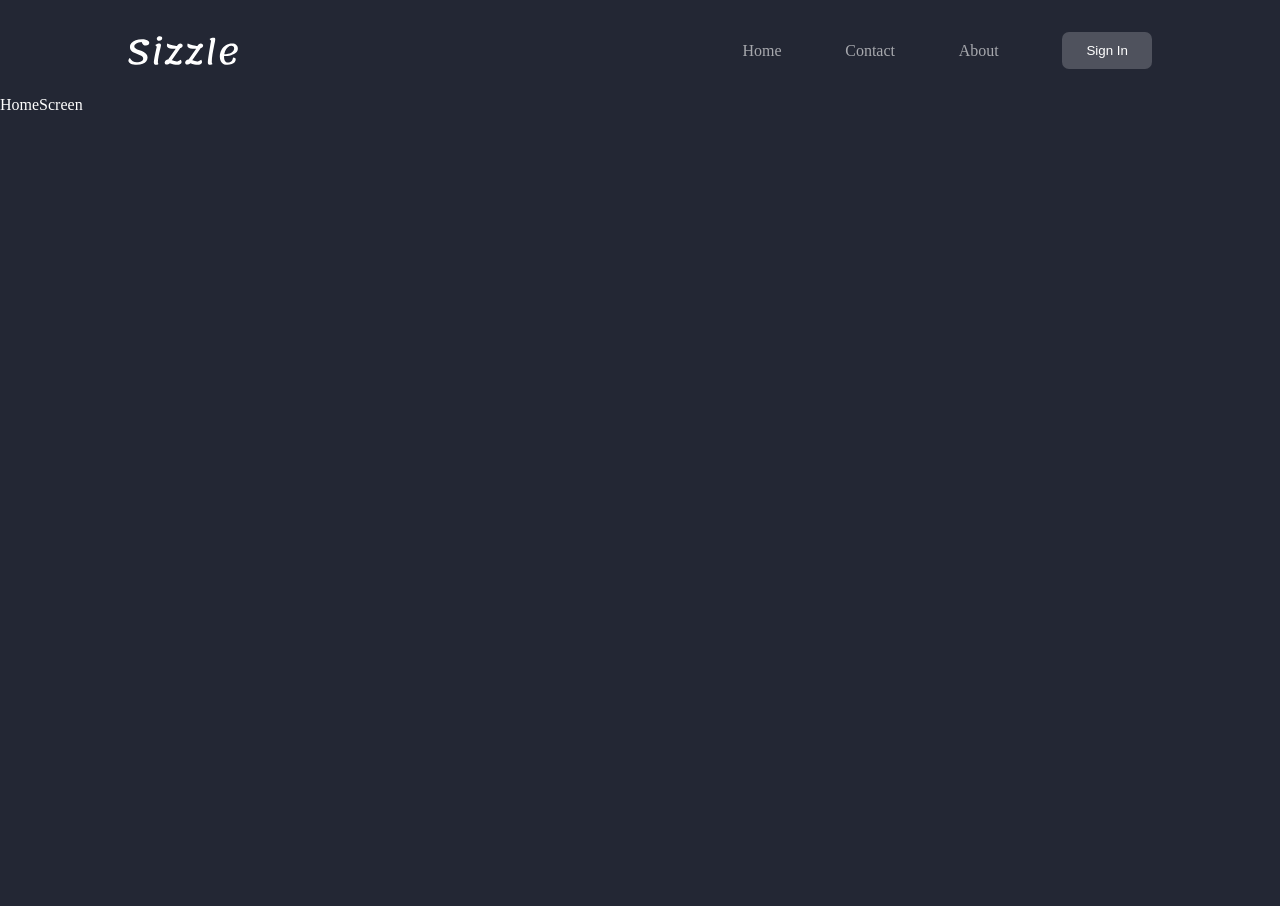
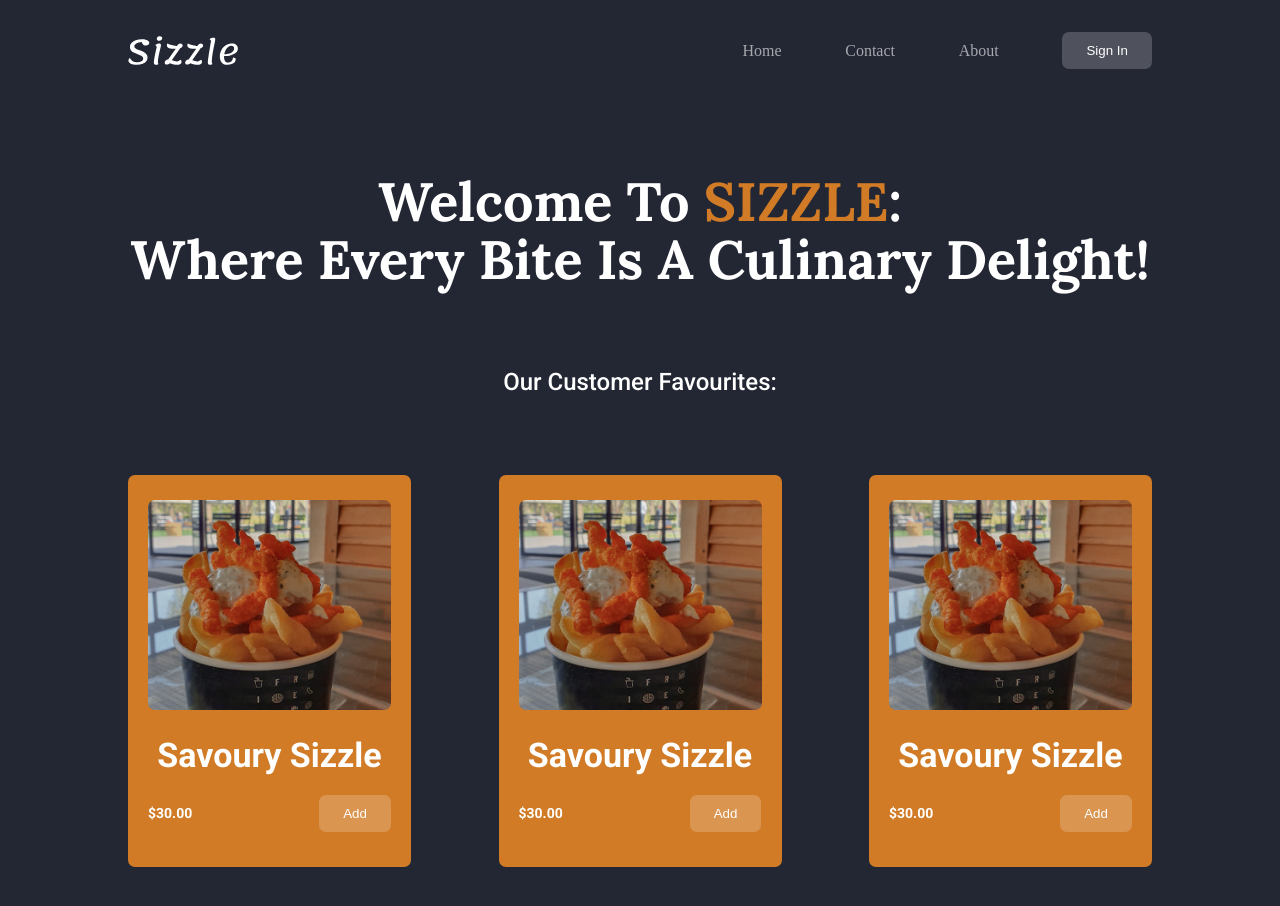
Before and after one commit to Jeetjyoti-Deka/Restaurant_Website, a React (Vite) app in the folder frontend/: page /home in a window 1280 px wide. Shown: the top 906 px of the page. Before the commit the page ends 800 px from the top, so only its background shows below. Built offline with nearby package versions, Linux system fonts and the light colour scheme.

Commit message:
Create Home Screen and FoodCard

```diff
--- /dev/null
+++ b/frontend/src/components/FoodCard.jsx
@@ -0,0 +1,60 @@
+import styled from "styled-components";
+import cardImg1 from "../assets/images/savoury-sizzle.jpg";
+
+const Wrapper = styled.div`
+  .card {
+    background-color: var(--secondary-color);
+    padding: 25px 20px;
+    border-radius: 7px;
+  }
+
+  .card .card-img {
+    max-width: 243px;
+    max-height: 210px;
+    overflow: hidden;
+    position: relative;
+    border-radius: 7px;
+  }
+
+  .card .card-img img {
+    position: relative;
+    top: -151px;
+    left: 0;
+  }
+
+  .card button {
+    margin-left: 127px;
+  }
+
+  .card h2 {
+    margin: var(--spacing-md) 0 0;
+    text-align: center;
+    font-family: var(--body-font);
+    font-size: 34px;
+    font-weight: 700;
+    line-height: 58px;
+  }
+
+  .card span {
+    font-family: var(--body-font);
+    font-size: 14px;
+    font-weight: 700;
+    line-height: 58px;
+  }
+`;
+
+const FoodCard = () => {
+  return (
+    <Wrapper>
+      <div className="card">
+        <div className="card-img">
+          <img src={cardImg1} alt="" />
+        </div>
+        <h2>Savoury Sizzle</h2>
+        <span>$30.00</span>
+        <button className="ghost-btn">Add</button>
+      </div>
+    </Wrapper>
+  );
+};
+export default FoodCard;
--- a/frontend/src/screens/HomeScreen.jsx
+++ b/frontend/src/screens/HomeScreen.jsx
@@ -1,10 +1,60 @@
 import styled from "styled-components";
+import cardImg1 from "../assets/images/savoury-sizzle.jpg";
+import FoodCard from "../components/FoodCard";
 
 const Wrapper = styled.div`
-  margin: var(--spacing-2xl) 0;
+  margin: calc(var(--spacing-2xl) * 1.8) 0 var(--spacing-xl);
+
+  .container {
+    display: flex;
+    flex-direction: column;
+    align-items: center;
+  }
+
+  .container h1 {
+    text-align: center;
+    font-family: var(--heading-font);
+    font-size: 54px;
+    font-weight: 700;
+    line-height: 58px;
+    text-transform: capitalize;
+  }
+
+  .container h1 > span {
+    color: var(--secondary-color);
+  }
+
+  .container p {
+    margin: var(--spacing-xl) 0 var(--spacing-xl);
+    font-family: var(--body-font);
+    font-size: 24px;
+    font-weight: 500;
+    line-height: 58px;
+  }
+
+  .card-container {
+    display: flex;
+    justify-content: space-between;
+    width: 100%;
+  }
 `;
 
 const HomeScreen = () => {
-  return <Wrapper>HomeScreen</Wrapper>;
+  return (
+    <Wrapper>
+      <div className="container">
+        <h1>
+          Welcome to <span>SIZZLE</span>: <br />
+          where every bite is a culinary delight!
+        </h1>
+        <p>Our Customer Favourites:</p>
+        <div className="card-container">
+          <FoodCard />
+          <FoodCard />
+          <FoodCard />
+        </div>
+      </div>
+    </Wrapper>
+  );
 };
 export default HomeScreen;
```
Also changed, not shown: frontend/src/items.js (added, +74 -0 lines), frontend/src/assets/images/savoury-sizzle.jpg (added).
